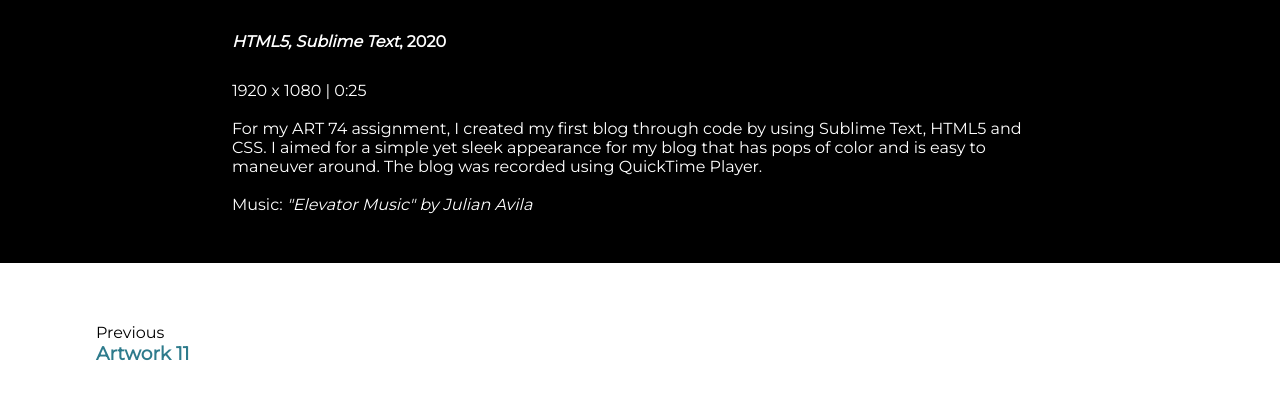
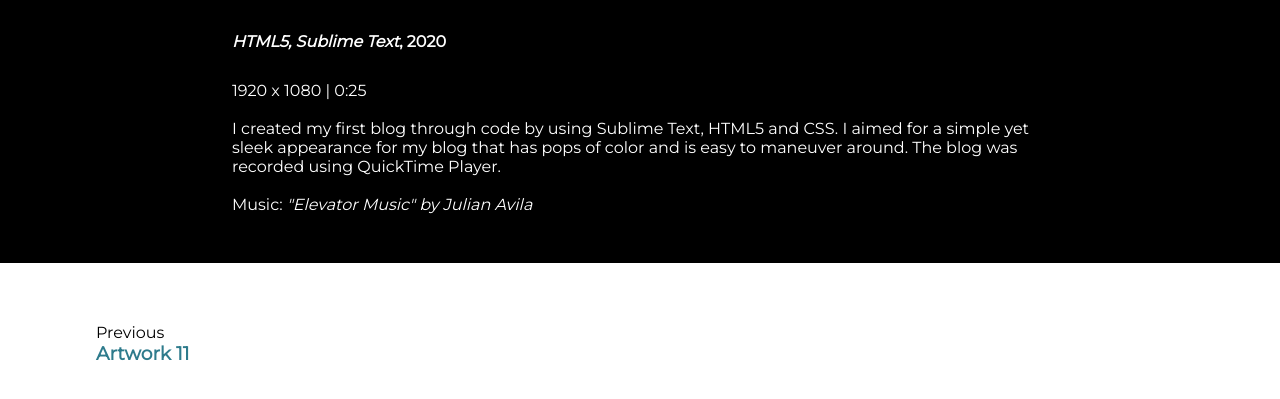
Before and after one commit to cindyrtan/cindyrtan, a plain HTML site: page artwork12.html in a window 1280 px wide. Shown: the part 1014-1413 px from the top of the page. Drawn offline with Linux system fonts and the light colour scheme.

Commit message:
Update artwork12.html

```diff
--- a/artwork12.html
+++ b/artwork12.html
@@ -25,7 +25,7 @@
 
 <p class="description">1920 x 1080 | 0:25
   <br><br>
-  For my ART 74 assignment, I created my first blog through code by using Sublime Text, HTML5 and CSS. I aimed for a simple yet sleek appearance for my blog that has pops of color and is easy to maneuver around. The blog was recorded using QuickTime Player.
+  I created my first blog through code by using Sublime Text, HTML5 and CSS. I aimed for a simple yet sleek appearance for my blog that has pops of color and is easy to maneuver around. The blog was recorded using QuickTime Player.
   <br><br>
   Music: <i> "Elevator Music" by Julian Avila </i>
   <br><br>
```
